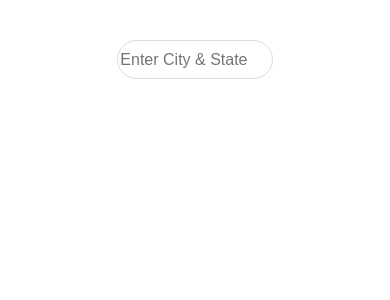
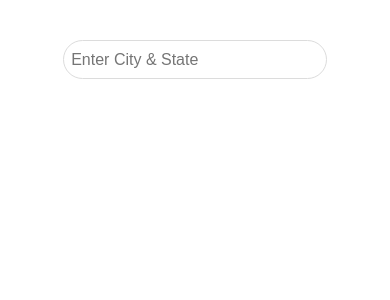
Before and after one commit to Corey-Wademan/weather-forecast, a React (Create React App) app in the folder client/: page / in a window 390 px wide. Shown: the top 300 px of the page. Built offline with nearby package versions, Linux system fonts and the light colour scheme.

Commit message:
Fixed Search Bar on Mobile

```diff
--- a/client/src/Styles/WeatherContainer.css
+++ b/client/src/Styles/WeatherContainer.css
@@ -51,6 +51,9 @@
     box-shadow: 1px 1px 8px 1px #dcdcdc;
     outline:none;
 }
+    @media (max-width: 768px) {
+        .bar {width: 70%;}
+    }
 .searchbar {
     height: 35px;
     background: transparent;
```
